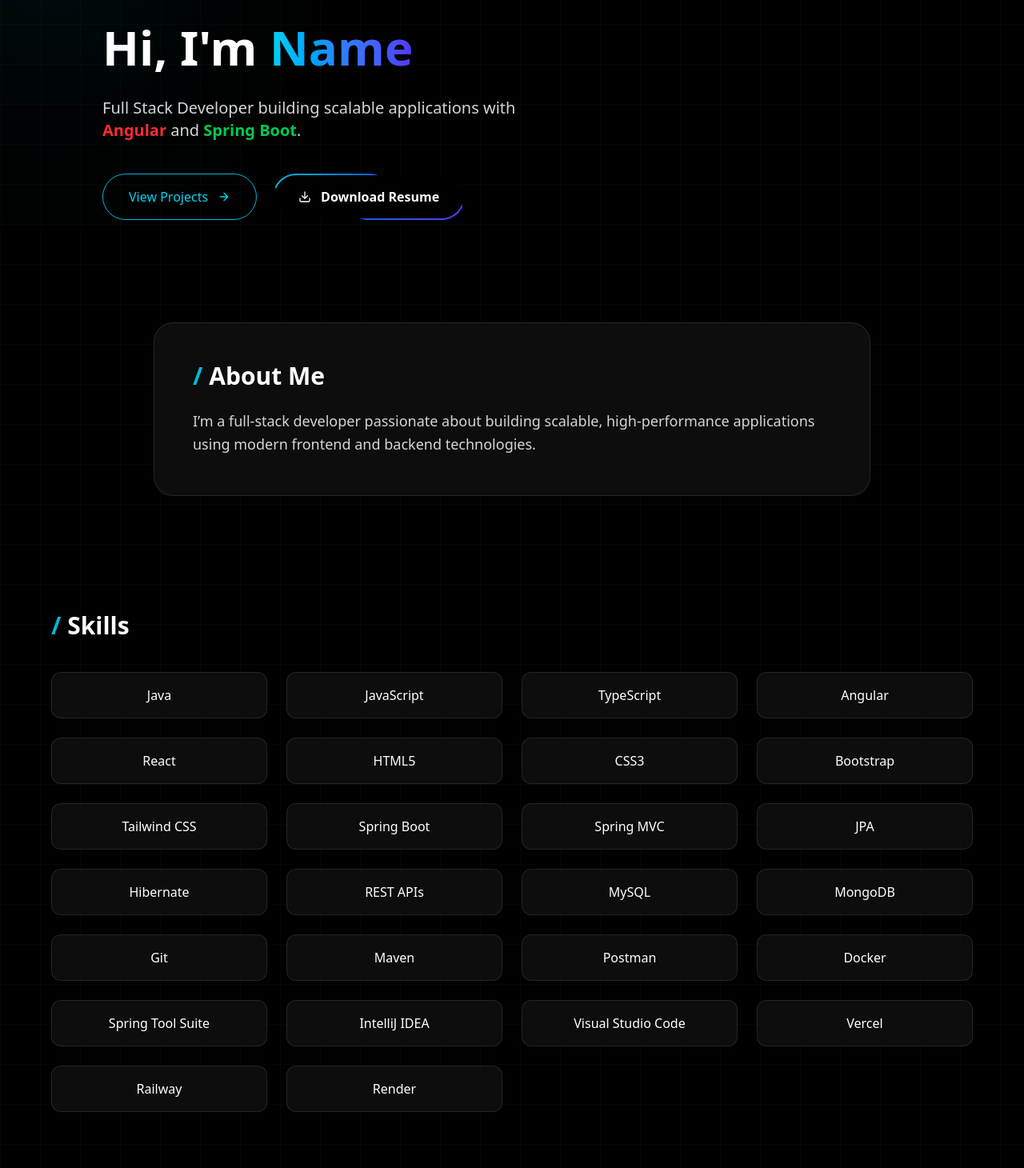
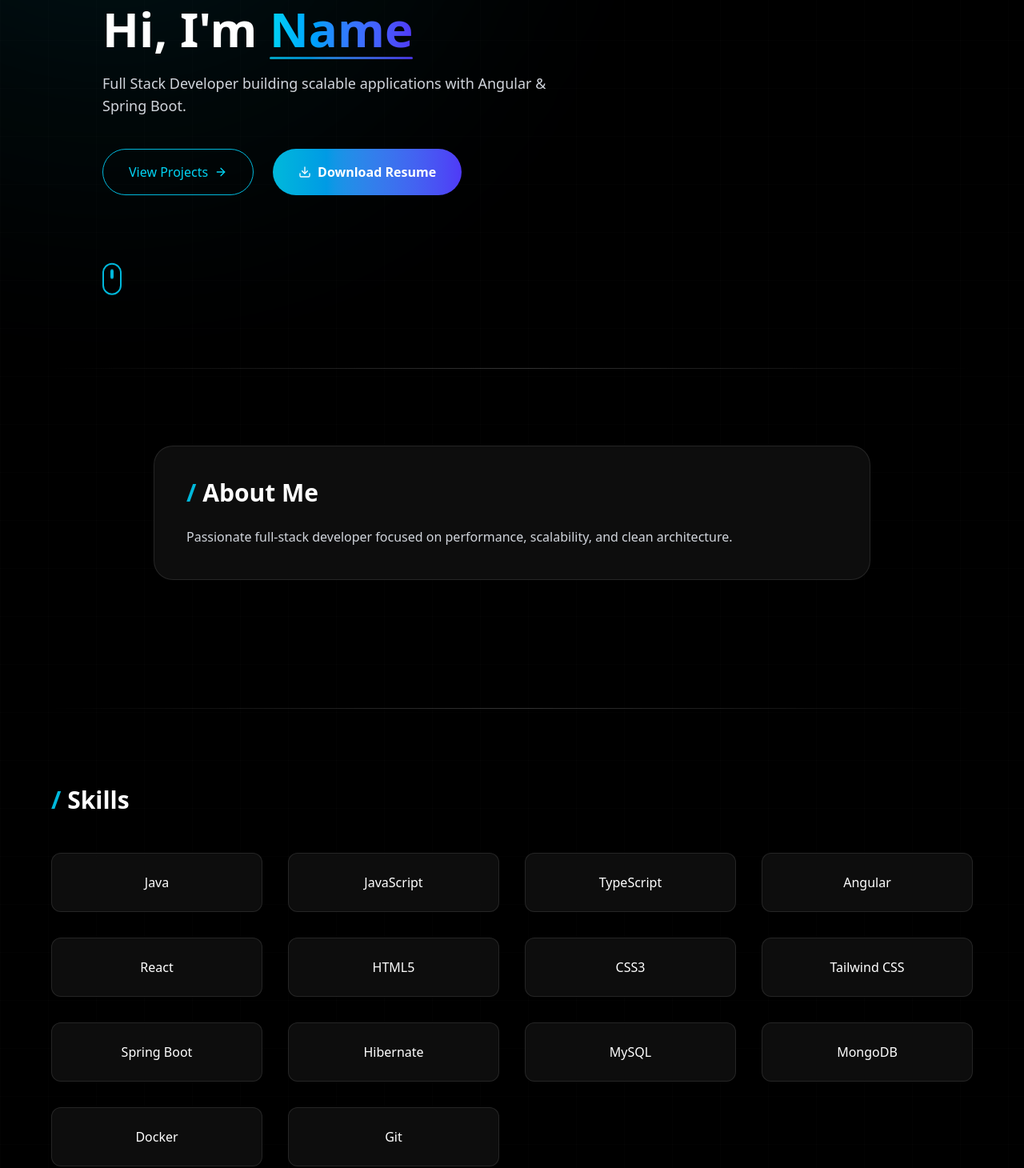
Before and after one commit to syedmohammedshadaab/portfolio, a React (Vite) app: page / in a window 1280 px wide. Shown: the part 170-1630 px from the top of the page at 80% size. Built offline with nearby package versions, Linux system fonts and the light colour scheme.

Commit message:
Fixed the Home UI

```diff
--- a/src/pages/Home.jsx
+++ b/src/pages/Home.jsx
@@ -1,16 +1,20 @@
-import React, { useEffect, useState } from "react";
-import { motion, useSpring, useScroll } from "framer-motion";
+import React from "react";
+import { motion, useSpring, useScroll, useTransform } from "framer-motion";
 import { FiDownload, FiArrowRight } from "react-icons/fi";
 import TypewriterText from "../components/TypewriterText";
 import TimelinePage2 from "../components/TimelinePage2";
 import Projects from "./Projects";
 
 const fadeUp = {
-  hidden: { opacity: 0, y: 40 },
-  visible: { opacity: 1, y: 0 },
+  hidden: { opacity: 0, y: 60 },
+  visible: {
+    opacity: 1,
+    y: 0,
+    transition: { duration: 0.8, ease: "easeOut" },
+  },
 };
 
-const sectionSpacing = "mb-36";
+const sectionSpacing = "mb-40";
 
 const skills = [
   "Java",
@@ -20,77 +24,51 @@
   "React",
   "HTML5",
   "CSS3",
-  "Bootstrap",
   "Tailwind CSS",
   "Spring Boot",
-  "Spring MVC",
-  "JPA",
   "Hibernate",
-  "REST APIs",
   "MySQL",
   "MongoDB",
+  "Docker",
   "Git",
-  "Maven",
-  "Postman",
-  "Docker",
-  "Spring Tool Suite",
-  "IntelliJ IDEA",
-  "Visual Studio Code",
-  "Vercel",
-  "Railway",
-  "Render",
 ];
 
 const Home = () => {
   const { scrollYProgress } = useScroll();
-  const scaleX = useSpring(scrollYProgress, {
-    stiffness: 100,
-    damping: 30,
-  });
-
-  const [cursorPos, setCursorPos] = useState({ x: 0, y: 0 });
-
-  useEffect(() => {
-    const move = (e) => {
-      setCursorPos({ x: e.clientX, y: e.clientY });
-    };
-
-    window.addEventListener("mousemove", move);
-    return () => window.removeEventListener("mousemove", move);
-  }, []);
+  const scaleX = useSpring(scrollYProgress, { stiffness: 100, damping: 30 });
+  const yParallax = useTransform(scrollYProgress, [0, 1], [0, -200]);
 
   return (
-    <div className="relative min-h-screen w-full px-6 sm:px-10 lg:px-16 pt-28 sm:pt-32 pb-24 text-white bg-black overflow-hidden">
+    <div className="relative min-h-screen w-full px-6 sm:px-10 lg:px-16 pt-28 pb-24 text-white bg-black overflow-hidden">
 
-      {/* Scroll Progress Bar */}
+      {/* Scroll Progress */}
       <motion.div
         style={{ scaleX }}
         className="fixed top-0 left-0 right-0 h-[3px] bg-gradient-to-r from-cyan-500 via-blue-600 to-indigo-600 origin-left z-50"
       />
 
-      {/* ===== GRID BACKGROUND (PROPERLY ADDED) ===== */}
-      <div className="absolute inset-0 z-0">
+      {/* Background */}
+      <motion.div
+        style={{ y: yParallax }}
+        className="absolute inset-0 z-0 overflow-hidden"
+      >
+        {/* Gradient Glows */}
+        <div className="absolute -top-40 -left-40 w-[600px] h-[600px] bg-cyan-500/20 blur-[200px] rounded-full animate-pulse" />
+        <div className="absolute bottom-0 right-0 w-[500px] h-[500px] bg-indigo-600/20 blur-[200px] rounded-full animate-pulse" />
+
+        {/* Grid */}
         <div
-          className="absolute inset-0 opacity-30"
+          className="absolute inset-0 opacity-20"
           style={{
             backgroundImage: `
-              linear-gradient(rgba(255,255,255,0.08) 1px, transparent 1px),
-              linear-gradient(to right, rgba(255,255,255,0.08) 1px, transparent 1px)
+              linear-gradient(rgba(255,255,255,0.07) 1px, transparent 1px),
+              linear-gradient(to right, rgba(255,255,255,0.07) 1px, transparent 1px)
             `,
-            backgroundSize: "50px 50px",
+            backgroundSize: "60px 60px",
           }}
         />
-      </div>
+      </motion.div>
 
-      {/* Cursor Glow */}
-      <div
-        className="fixed w-72 h-72 bg-cyan-500/10 blur-[120px] rounded-full pointer-events-none z-10"
-        style={{
-          transform: `translate(${cursorPos.x - 150}px, ${cursorPos.y - 150}px)`,
-        }}
-      />
-
-      {/* ===== CONTENT WRAPPER ===== */}
       <div className="relative z-20">
 
         {/* HERO */}
@@ -101,11 +79,14 @@
             variants={fadeUp}
             initial="hidden"
             animate="visible"
-            className="text-4xl sm:text-5xl lg:text-6xl font-extrabold leading-tight mt-6"
+            className="text-5xl lg:text-6xl font-extrabold mt-6"
           >
             Hi, I'm{" "}
-            <span className="bg-gradient-to-r from-cyan-400 via-blue-500 to-indigo-600 bg-clip-text text-transparent">
-              Name
+            <span className="relative inline-block">
+              <span className="bg-gradient-to-r from-cyan-400 via-blue-500 to-indigo-600 bg-clip-text text-transparent">
+                Name
+              </span>
+              <span className="absolute -bottom-2 left-0 w-full h-[3px] bg-gradient-to-r from-cyan-500 to-indigo-600 rounded-full animate-pulse" />
             </span>
           </motion.h1>
 
@@ -113,24 +94,23 @@
             variants={fadeUp}
             initial="hidden"
             animate="visible"
-            transition={{ delay: 0.15 }}
-            className="mt-6 text-base sm:text-lg lg:text-xl text-gray-300 max-w-xl"
+            transition={{ delay: 0.2 }}
+            className="mt-6 text-lg text-gray-300 max-w-xl"
           >
-            Full Stack Developer building scalable applications with{" "}
-            <span className="text-red-500 font-semibold">Angular</span> and{" "}
-            <span className="text-green-500 font-semibold">Spring Boot</span>.
+            Full Stack Developer building scalable applications with Angular & Spring Boot.
           </motion.p>
 
+          {/* Buttons (NO magnetic animation) */}
           <motion.div
             variants={fadeUp}
             initial="hidden"
             animate="visible"
-            transition={{ delay: 0.3 }}
-            className="mt-10 flex flex-col sm:flex-row gap-5"
+            transition={{ delay: 0.4 }}
+            className="mt-10 flex flex-col sm:flex-row gap-6"
           >
             <a
               href="/projects"
-              className="flex items-center justify-center gap-3 px-8 py-4 rounded-full border border-cyan-500 text-cyan-400 hover:bg-cyan-500 hover:text-black transition"
+              className="px-8 py-4 rounded-full border border-cyan-500 text-cyan-400 hover:bg-cyan-500 hover:text-black transition duration-300 flex items-center gap-2 justify-center"
             >
               View Projects <FiArrowRight />
             </a>
@@ -138,15 +118,26 @@
             <a
               href="/resume.pdf"
               download
-              className="relative flex items-center justify-center gap-3 px-8 py-4 rounded-full font-semibold text-white overflow-hidden"
+              className="px-8 py-4 rounded-full bg-gradient-to-r from-cyan-500 to-indigo-600 text-white font-semibold flex items-center gap-2 justify-center hover:scale-105 transition duration-300"
             >
-              <span className="absolute inset-0 rounded-full p-[2px] bg-gradient-to-r from-cyan-500 via-blue-600 to-indigo-600 animate-[spin_6s_linear_infinite]" />
-              <span className="absolute inset-[2px] rounded-full bg-black" />
-              <FiDownload className="relative z-10" />
-              <span className="relative z-10">Download Resume</span>
+              <FiDownload /> Download Resume
             </a>
           </motion.div>
+
+          {/* Scroll Indicator */}
+          <motion.div
+            animate={{ y: [0, 10, 0] }}
+            transition={{ repeat: Infinity, duration: 2 }}
+            className="mt-20"
+          >
+            <div className="w-6 h-10 border-2 border-cyan-500 rounded-full flex justify-center mx-auto md:mx-0">
+              <div className="w-1 h-3 bg-cyan-500 mt-2 rounded-full animate-bounce" />
+            </div>
+          </motion.div>
         </section>
+
+        {/* Divider */}
+        <div className="h-px w-full bg-gradient-to-r from-transparent via-white/20 to-transparent my-24" />
 
         {/* ABOUT */}
         <motion.section
@@ -154,20 +145,21 @@
           initial="hidden"
           whileInView="visible"
           viewport={{ once: true }}
-          transition={{ duration: 0.6 }}
-          className={`max-w-4xl mx-auto mt-32 ${sectionSpacing}`}
+          className={`max-w-4xl mx-auto ${sectionSpacing}`}
         >
-          <div className="bg-white/5 border border-white/10 backdrop-blur-xl rounded-3xl p-8 md:p-12">
+          <div className="bg-white/5 border border-white/10 backdrop-blur-xl rounded-3xl p-10 transition-all duration-500 hover:border-cyan-500/40 hover:-translate-y-2">
             <h2 className="text-3xl font-bold mb-6">
               <span className="text-cyan-500">/</span> About Me
             </h2>
-            <p className="text-gray-300 text-base sm:text-lg leading-relaxed">
-              I’m a full-stack developer passionate about building scalable,
-              high-performance applications using modern frontend and backend
-              technologies.
+            <p className="text-gray-300 leading-relaxed">
+              Passionate full-stack developer focused on performance,
+              scalability, and clean architecture.
             </p>
           </div>
         </motion.section>
+
+        {/* Divider */}
+        <div className="h-px w-full bg-gradient-to-r from-transparent via-white/20 to-transparent my-24" />
 
         {/* SKILLS */}
         <motion.section
@@ -175,25 +167,27 @@
           initial="hidden"
           whileInView="visible"
           viewport={{ once: true }}
-          transition={{ duration: 0.6 }}
           className={`max-w-6xl mx-auto ${sectionSpacing}`}
         >
-          <h2 className="text-3xl font-bold mb-10">
+          <h2 className="text-3xl font-bold mb-12">
             <span className="text-cyan-500">/</span> Skills
           </h2>
 
-          <div className="grid grid-cols-2 sm:grid-cols-3 md:grid-cols-4 gap-6">
+          <div className="grid grid-cols-2 sm:grid-cols-3 md:grid-cols-4 gap-8">
             {skills.map((skill, index) => (
               <motion.div
                 key={index}
                 whileHover={{ scale: 1.08 }}
-                className="bg-white/5 border border-white/10 backdrop-blur-xl rounded-xl py-4 text-center font-medium hover:border-cyan-500/50 hover:bg-white/10 transition cursor-pointer"
+                className="bg-white/5 border border-white/10 backdrop-blur-xl rounded-xl py-6 text-center font-medium transition cursor-pointer hover:border-cyan-500/50"
               >
                 {skill}
               </motion.div>
             ))}
           </div>
         </motion.section>
+
+        {/* Divider */}
+        <div className="h-px w-full bg-gradient-to-r from-transparent via-white/20 to-transparent my-24" />
 
         {/* EXPERIENCE */}
         <section className={`max-w-6xl mx-auto ${sectionSpacing}`}>
@@ -202,6 +196,9 @@
           </h2>
           <TimelinePage2 />
         </section>
+
+        {/* Divider */}
+        <div className="h-px w-full bg-gradient-to-r from-transparent via-white/20 to-transparent my-24" />
 
         {/* PROJECTS */}
         <section className="max-w-6xl mx-auto">
```
